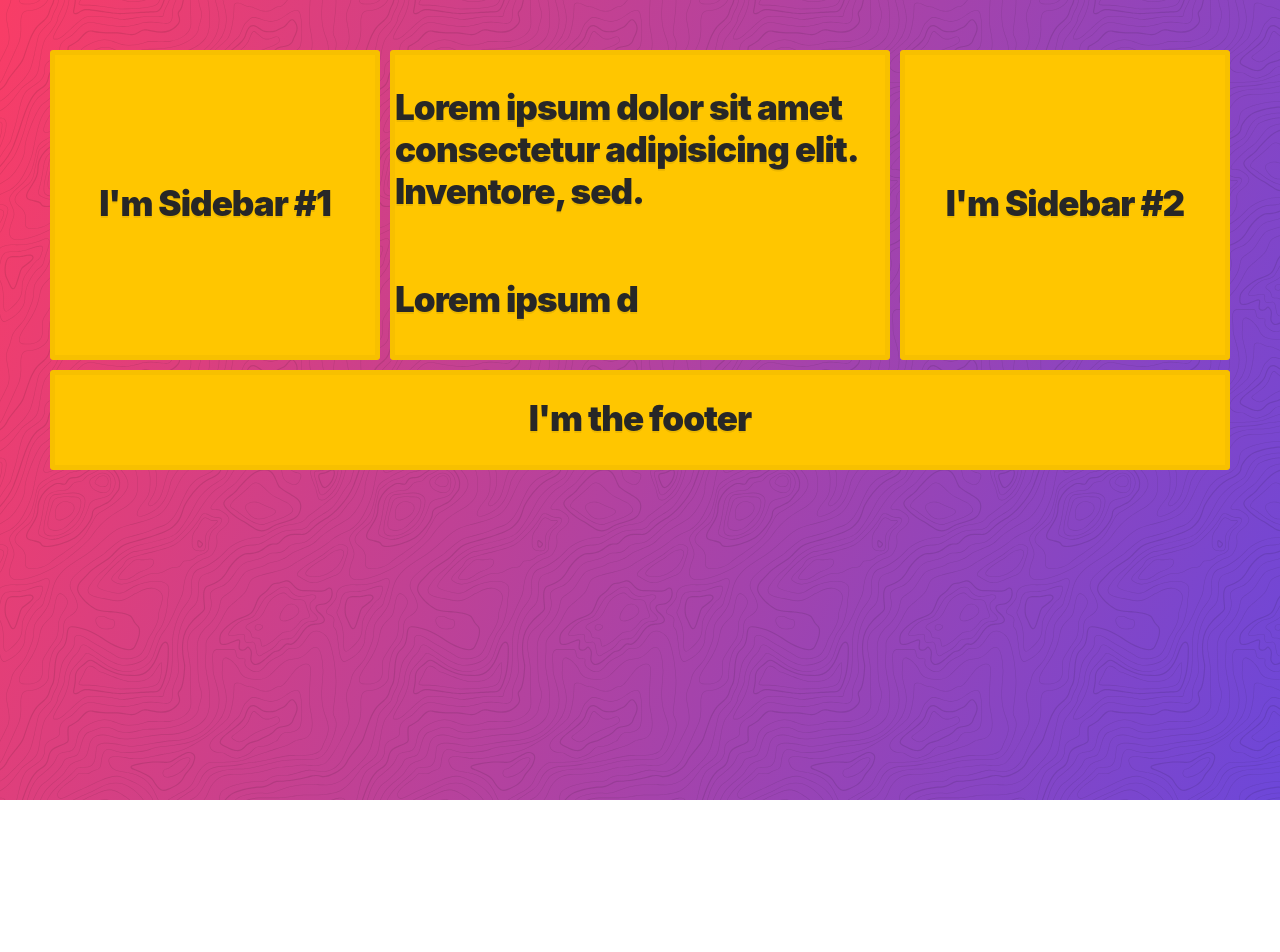
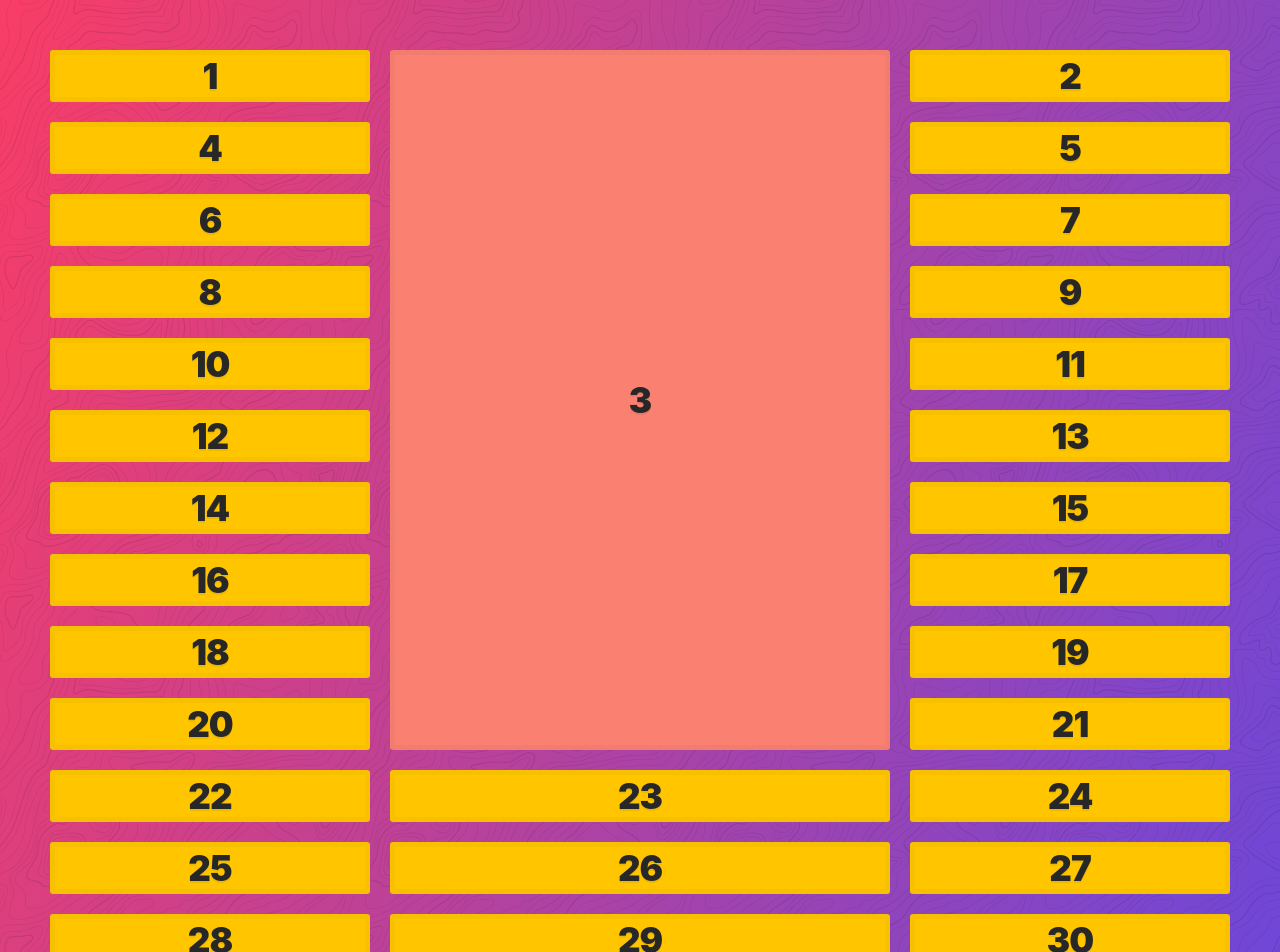
Before and after one commit to alberthoxha/css-grid-master, a React (Vite) app: page / in a window 1280 px wide. Shown: the top 952 px of the page. Before the commit the page ends 800 px from the top, so only its background shows below. Built offline with nearby package versions, Linux system fonts and the light colour scheme.

Commit message:
grid-auto-flow dense Block Fitting

```diff
--- a/src/App.css
+++ b/src/App.css
@@ -161,7 +161,7 @@ h6 {
 } */
 
 /* grid template area */
-.container {
+/* .container {
   display: grid;
   grid-gap: 10px;
   grid-template-columns: 1fr 500px 1fr;
@@ -171,8 +171,8 @@ h6 {
     'sidebar-1  content  sidebar-2'
     'sidebar-1  content  sidebar-2'
     'footer     footer   footer';
-}
-
+} */
+/*
 .footer {
   grid-area: footer;
 }
@@ -194,4 +194,19 @@ h6 {
       'sidebar-1  sidebar-1  sidebar-1'
       'footer     footer   footer';
   }
+} */
+
+/* Naming Lines in CSS Grid */
+
+.container {
+  display: grid;
+  grid-gap: 20px;
+  grid-template-columns: [site-left]1fr [content-start]500px [content-end]1fr [site-right];
+  grid-template-rows: [content-top]repeat(10, auto) [content-bottom];
 }
+
+.item3 {
+  background-color: salmon;
+  grid-column: content-start;
+  grid-row: content-top/content-bottom;
+}
--- a/src/App.jsx
+++ b/src/App.jsx
@@ -4,19 +4,36 @@ function App() {
   return (
     <>
       <div className="container">
-        <div className="item item1">
-          <p>I'm Sidebar #1</p>
-        </div>
-        <div className="item item2">
-          <p>Lorem ipsum dolor sit amet consectetur adipisicing elit. Inventore, sed.</p>
-          <p>Lorem ipsum d</p>
-        </div>
-        <div className="item item3">
-          <p>I'm Sidebar #2</p>
-        </div>
-        <div className="item footer">
-          <p>I'm the footer</p>
-        </div>
+        <div className="item item1">1</div>
+        <div className="item item2">2</div>
+        <div className="item item3">3</div>
+        <div className="item item4">4</div>
+        <div className="item item5">5</div>
+        <div className="item item6">6</div>
+        <div className="item item7">7</div>
+        <div className="item item8">8</div>
+        <div className="item item9">9</div>
+        <div className="item item10">10</div>
+        <div className="item item11">11</div>
+        <div className="item item12">12</div>
+        <div className="item item13">13</div>
+        <div className="item item14">14</div>
+        <div className="item item15">15</div>
+        <div className="item item16">16</div>
+        <div className="item item17">17</div>
+        <div className="item item18">18</div>
+        <div className="item item19">19</div>
+        <div className="item item20">20</div>
+        <div className="item item21">21</div>
+        <div className="item item22">22</div>
+        <div className="item item23">23</div>
+        <div className="item item24">24</div>
+        <div className="item item25">25</div>
+        <div className="item item26">26</div>
+        <div className="item item27">27</div>
+        <div className="item item28">28</div>
+        <div className="item item29">29</div>
+        <div className="item item30">30</div>
       </div>
     </>
   );
```
